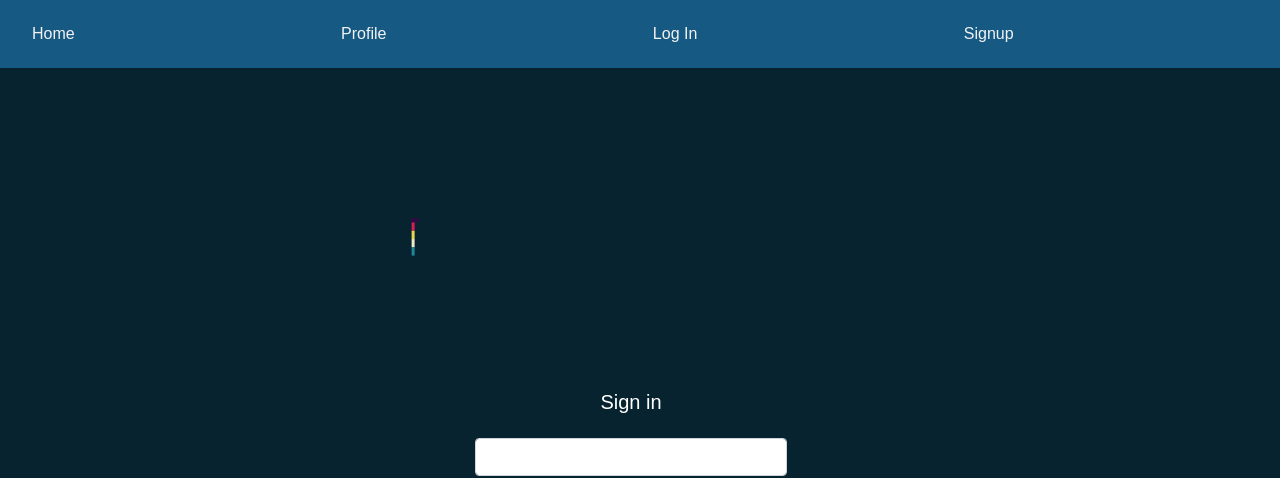
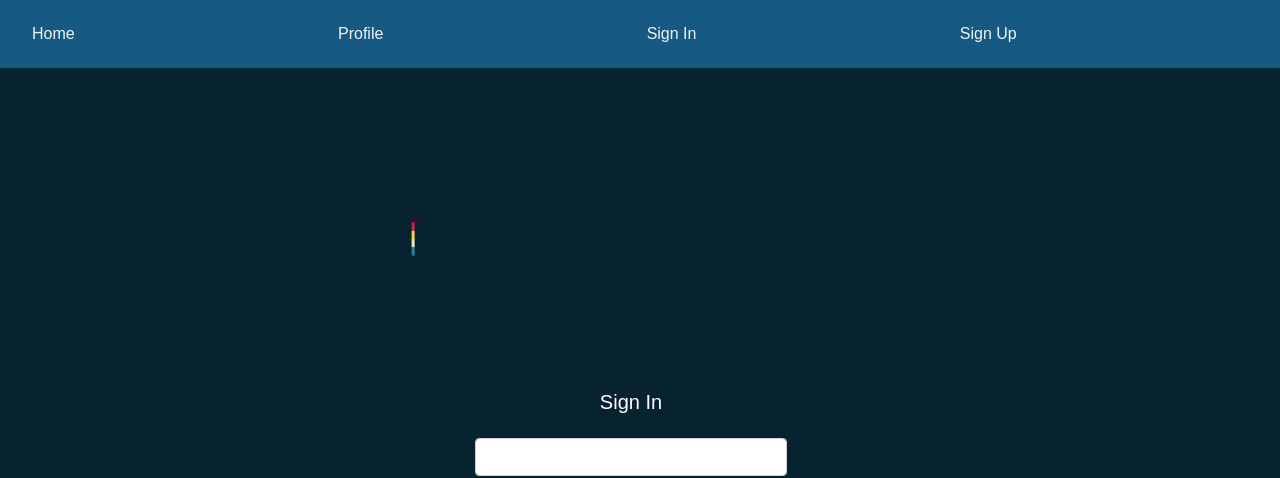
Before and after one commit to locky5/Mood-App-Frontend, a React (Create React App) app: page /login in a window 1280 px wide. Shown: the top 478 px of the page. Built offline with nearby package versions, Linux system fonts and the light colour scheme; no server answers.

Commit message:
sign in and sign up labels match navbar

```diff
--- a/src/components/LoginForm.js
+++ b/src/components/LoginForm.js
@@ -76,7 +76,7 @@
             <MDBRow>
               <MDBCol md="6">
                 <form className='form-signin' onSubmit={this.handleSubmit}>
-                  <p className="h5 text-center mb-4">Sign in</p>
+                  <p className="h5 text-center mb-4">Sign In</p>
                   <div className="grey-text">
                     <MDBInput
                       icon="envelope"
--- a/src/containers/NavBar.js
+++ b/src/containers/NavBar.js
@@ -9,8 +9,8 @@
 
       <Link to="/posts">Home</Link>
       <Link to="/profile">Profile</Link>
-      <Link to="/login">Log In</Link>
-      <Link to="/signup">Signup</Link>
+      <Link to="/login">Sign In</Link>
+      <Link to="/signup">Sign Up</Link>
       <div>
         {this.props.currentUser ?
           <button onClick={this.props.logout}>
```
